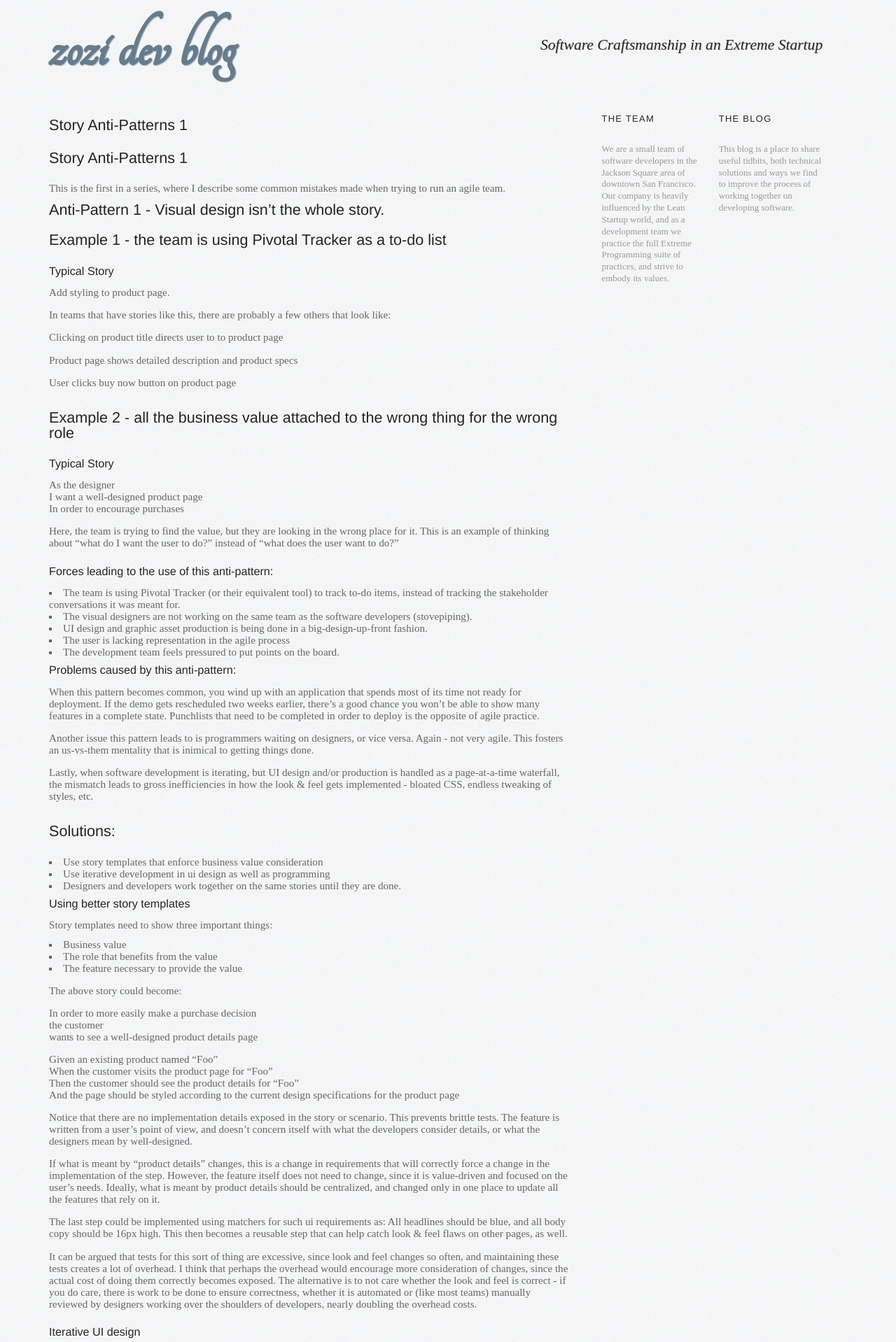
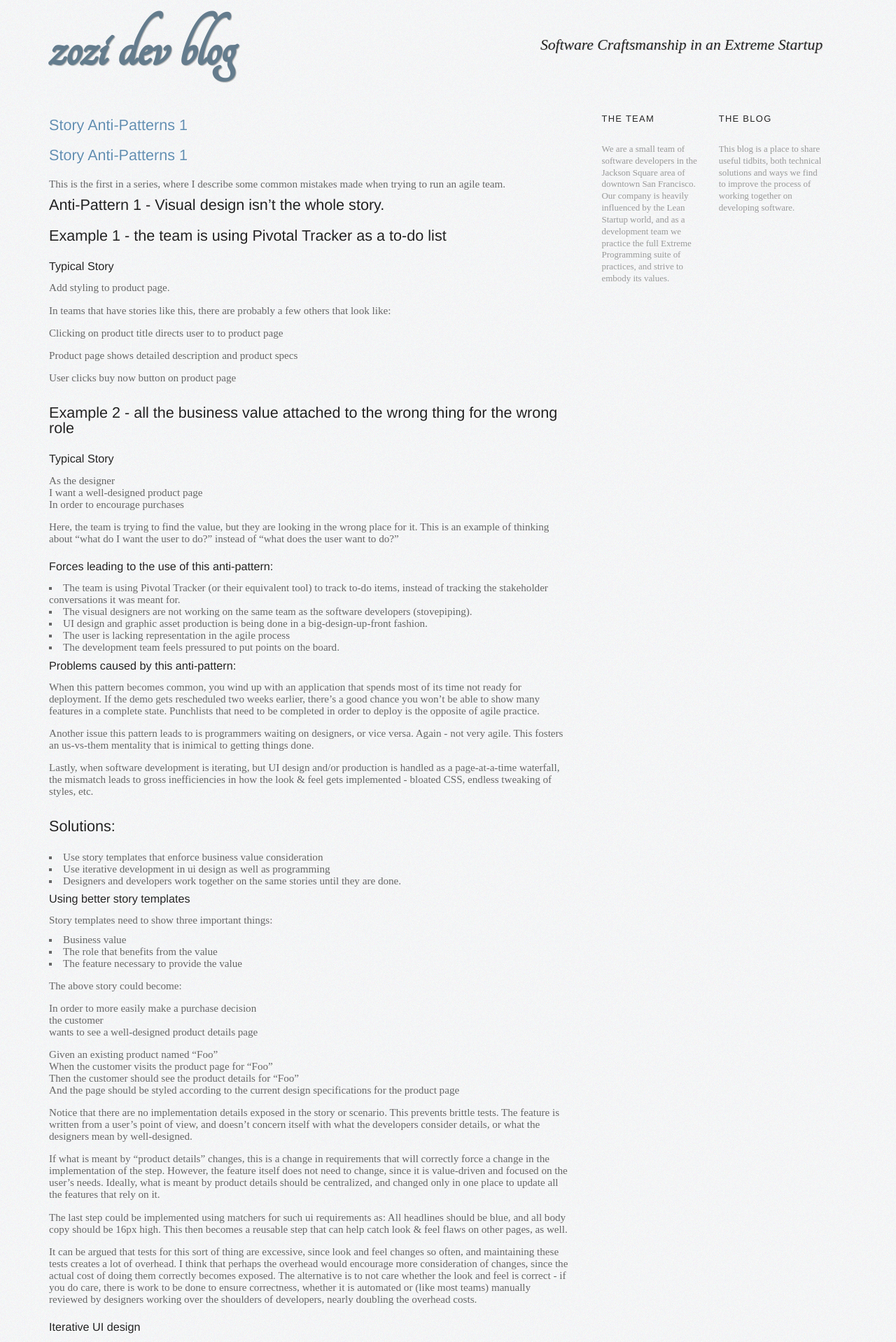
Before and after one commit to zozi/devblog, a Jekyll site: the page built from index.html, in a window 1280 px wide. Shown: the top 1918 px of the page at 70% size. Built offline with Jekyll 4.4.1, drawn with Linux system fonts in a browser that asks for light colours; the list of posts is cut into pages by our own code.

Commit message:
Update _includes/post.html

```diff
--- a/_includes/post.html
+++ b/_includes/post.html
@@ -1,6 +1,6 @@
-<article class="instapaper_body">
+<article>
   <header>
-    <h2 class="instapaper_title"><a href="{{ post.url }}">{{ post.title }}</a></h2>
+    <h1 class="post_title"><a href="{{ post.url }}">{{ post.title }}</a></h2>
   </header>
   {% if content %}
     {{ content }}
```
